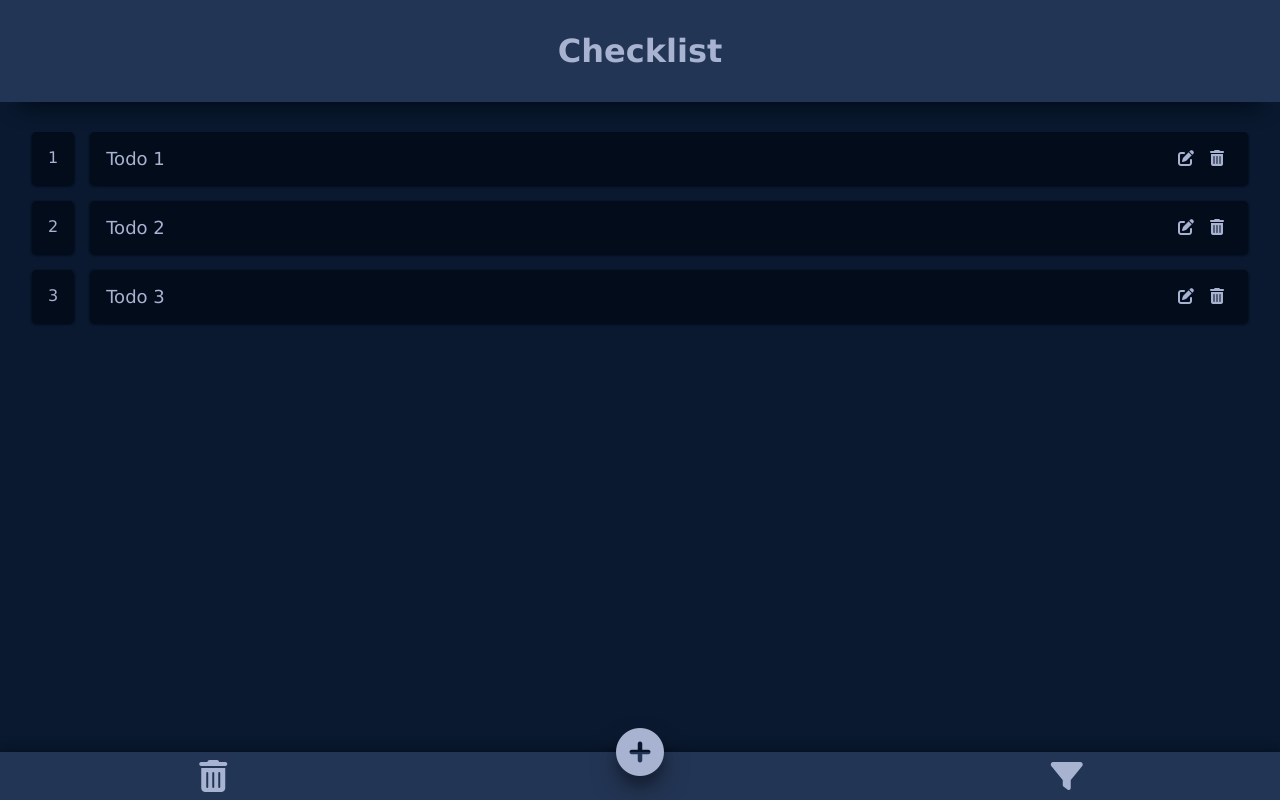
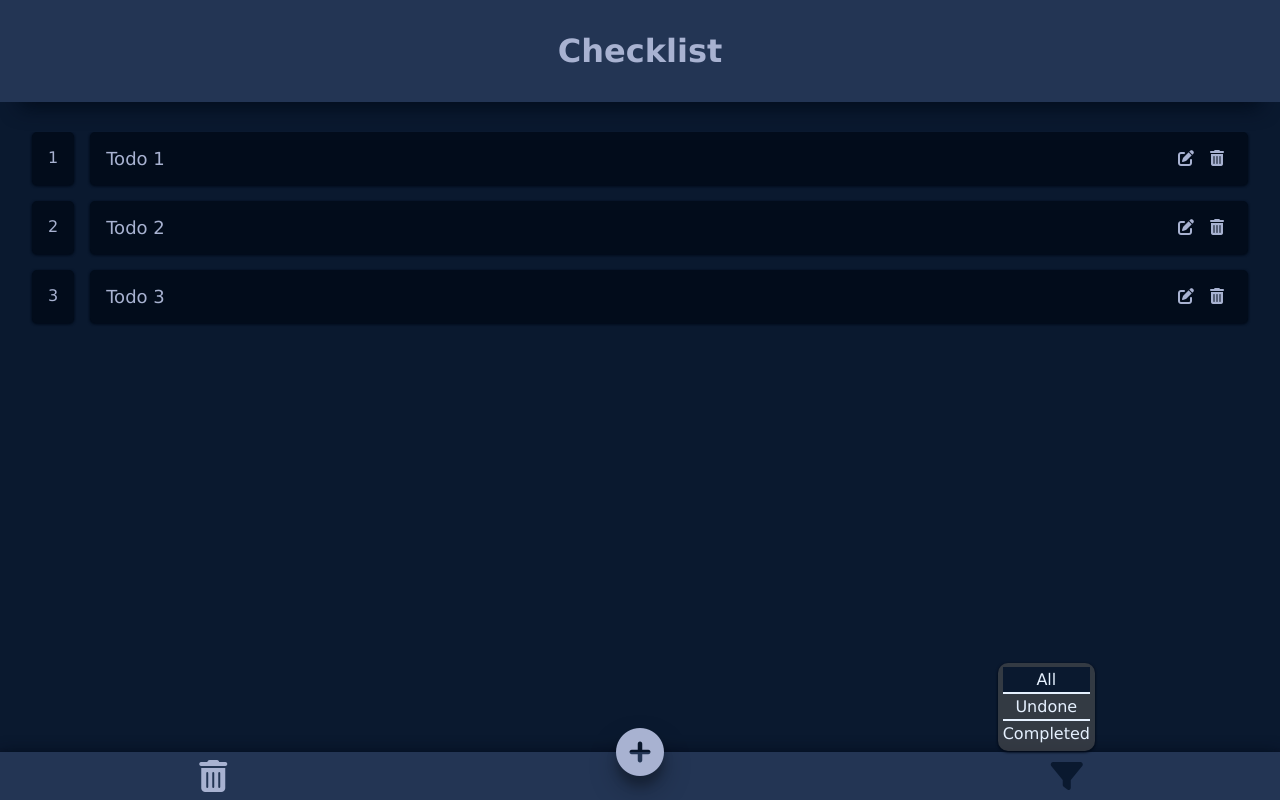
Before and after one commit to johnLexicon/fej22-vue-lab3, a Vue app: page / in a window 1280 px wide. Both pictures are taken after a click on the icon 1066 px from the left and 776 px from the top of the page. Built offline with nearby package versions, Linux system fonts and the light colour scheme.

Commit message:
Filtering functionality for todos.

```diff
--- /dev/null
+++ b/src/components/FilterMenu.vue
@@ -0,0 +1,69 @@
+<template>
+  <div class="filter-menu">
+    <ul>
+      <li
+        :class="{ chosen: $props.chosen === 'all' }"
+        @click="$emit('on-filtering', 'all')"
+        id="all"
+      >
+        All
+      </li>
+      <li
+        :class="{ chosen: $props.chosen === 'undone' }"
+        @click="$emit('on-filtering', 'undone')"
+        id="undone"
+      >
+        Undone
+      </li>
+      <li
+        :class="{ chosen: $props.chosen === 'done' }"
+        @click="$emit('on-filtering', 'done')"
+        id="done"
+      >
+        Completed
+      </li>
+    </ul>
+  </div>
+</template>
+
+<script>
+export default {
+  name: "FilterMenu",
+  emits: ["on-filtering"],
+  props: {
+    chosen: {
+      type: String,
+      required: true,
+      validator(value) {
+        // The value must match one of these strings
+        return ["all", "undone", "done"].includes(value);
+      },
+    },
+  },
+};
+</script>
+
+<style scoped>
+.filter-menu {
+  background-color: rgba(85, 85, 85, 0.555);
+  box-shadow: var(--dark-navy) 0px 1px 3px, var(--dark-navy) 0px 1px 2px;
+  color: var(--white);
+}
+.filter-menu > ul {
+  list-style-type: none;
+}
+.filter-menu li {
+  padding: 3px 0;
+  cursor: pointer;
+}
+.filter-menu li.chosen {
+  background-color: var(--navy);
+}
+.filter-menu li:nth-child(-n + 2) {
+  border-bottom: 2px solid var(--white);
+}
+
+.filter-menu li:hover {
+  background-color: var(--blue);
+}
+</style>
--- a/src/components/Footer.vue
+++ b/src/components/Footer.vue
@@ -7,31 +7,58 @@
       <i @click="showAddModal" class="fa-solid fa-circle-plus fa-3x"></i>
     </div>
     <div id="filter" class="btn btn-primary">
-      <i class="fa-solid fa-filter fa-2x"></i>
+      <span class="filter-wrapper">
+        <FilterMenu
+          v-if="showFilterMenu"
+          :chosen="state.filterOption"
+          @on-filtering="handleFiltering"
+        />
+        <i
+          id="filterIcon"
+          @click="showFilterMenu = !showFilterMenu"
+          class="fa-solid fa-filter fa-2x"
+          :class="{ active: showFilterMenu }"
+        >
+        </i>
+      </span>
     </div>
   </footer>
 </template>
 
 <script>
+import { ref } from "vue";
 import state from "@/state";
+import FilterMenu from "@/components/FilterMenu";
 export default {
   name: "Footer",
+  components: {
+    FilterMenu,
+  },
   setup() {
+    const showFilterMenu = ref(false);
+
     function showAddModal() {
       state.showModal();
     }
     function onDelete() {
       state.removeAll();
     }
+    function handleFiltering(option) {
+      showFilterMenu.value = false;
+      state.setFilterOption(option);
+    }
     return {
       showAddModal,
       onDelete,
+      showFilterMenu,
+      handleFiltering,
+      state,
     };
   },
 };
 </script>
 
-<style scoped>
+<style>
 footer {
   background-color: var(--lightest-navy);
   display: flex;
@@ -44,7 +71,7 @@ footer {
   left: 0;
   right: 0;
 }
-footer > div {
+footer > * {
   flex: 1;
   text-align: center;
 }
@@ -55,6 +82,9 @@ footer i {
 footer i:hover {
   color: var(--blue);
 }
+#filterIcon.active {
+  color: var(--navy);
+}
 
 #addBtn {
   transform: translateY(-50%);
@@ -64,4 +94,14 @@ footer i:hover {
     rgba(0, 0, 0, 0.22) 0px 10px 10px;
   border-radius: 50%;
 }
+.filter-wrapper {
+  position: relative;
+}
+.filter-menu {
+  position: absolute;
+  padding: 0.3rem;
+  border-radius: 10px;
+  bottom: 215%;
+  left: -165%;
+}
 </style>
--- a/src/state/index.js
+++ b/src/state/index.js
@@ -11,12 +11,17 @@ const state = {
     { id: 3, title: 'Todo 3', completed: false }
   ]),
   errorMessage: ref(null),
+  filterOption: ref('all'),
+
   showModal(currentTodo) {
     this.modalInfo.modalEnabled = true;
     this.modalInfo.currentTodo = currentTodo;
   },
   setErrorMessage(message) {
     this.errorMessage = message;
+  },
+  setFilterOption(option) {
+    this.filterOption = option;
   },
   closeModal() {
     this.modalInfo.modalEnabled = false;
--- a/src/views/CheckList.vue
+++ b/src/views/CheckList.vue
@@ -8,7 +8,7 @@
       appear
     >
       <TodoItem
-        v-for="(todo, index) in state.todos"
+        v-for="(todo, index) in filteredTodos"
         :key="todo.id"
         :todo="todo"
         :index="index + 1"
@@ -19,6 +19,7 @@
 </template>
 
 <script>
+import { computed } from "vue";
 import state from "@/state";
 import TodoItem from "@/components/TodoItem";
 export default {
@@ -27,8 +28,15 @@ export default {
     TodoItem,
   },
   setup() {
+    const filteredTodos = computed(() => {
+      if (state.filterOption === "all") return state.todos;
+      else if (state.filterOption === "done")
+        return state.todos.filter((todo) => todo.completed);
+      else return state.todos.filter((todo) => !todo.completed);
+    });
     return {
       state,
+      filteredTodos,
     };
   },
 };
```
